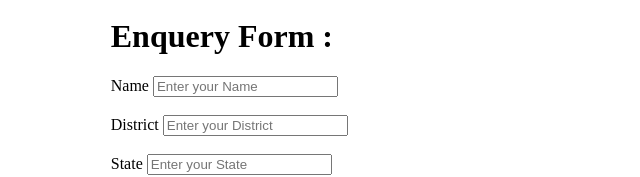
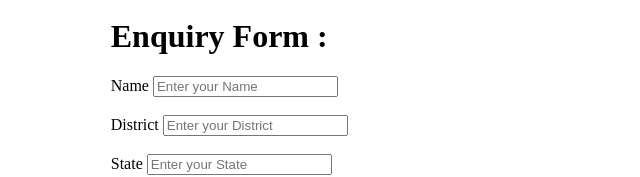
Before and after one commit to CosmosElement77/HTML-assignment-2210990429-, a plain HTML site: page Assignment.html in a window 1280 px wide. Shown: the part 889-1066 px from the top of the page, 116-756 px from the left. Drawn offline with Linux system fonts and the light colour scheme.

Commit message:
Update Assignment.html

```diff
--- a/Assignment.html
+++ b/Assignment.html
@@ -52,7 +52,7 @@
                     <li>Hostels</li>
                     <li>Restaurants</li></ol>
             </p>
-            <p><h1>Enquery Form :</h1>
+            <p><h1>Enquiry Form :</h1>
                 <label for="Name">Name</label>
                 <input type="text" placeholder="Enter your Name" id="Name"><br><br>
                 <label for="District">District</label>
```
